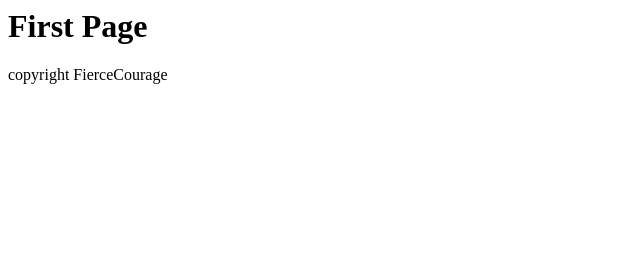
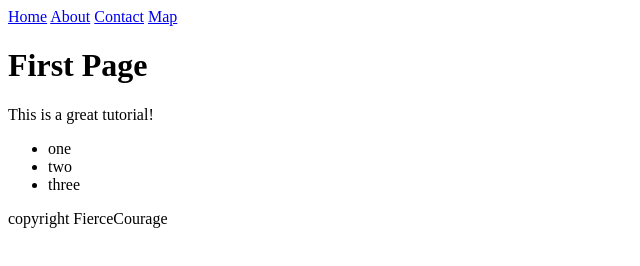
Before and after one commit to DevlinJ98/git-course, a plain HTML site: page index.html in a window 1280 px wide. Shown: the whole page, without its empty margins (0-640 px from the left). Drawn offline with Linux system fonts and the light colour scheme.

Commit message:
added unordered list

```diff
--- a/index.html
+++ b/index.html
@@ -1,7 +1,20 @@
 <html>
     <head></head>
     <body>
+        <header>
+            <a href="/home.html">Home</a>
+            <a href="/about.html">About</a>
+            <a href="/contact.html">Contact</a>
+            <a href="/map.html">Map</a>
+
+        </header>
         <h1>First Page</h1>
+        <p>This is a great tutorial!</p>
+        <ul>
+            <li>one</li>
+            <li>two</li>
+            <li>three</li>
+        </ul>
         <footer>copyright FierceCourage</footer>
     </body>
 </html>
```
